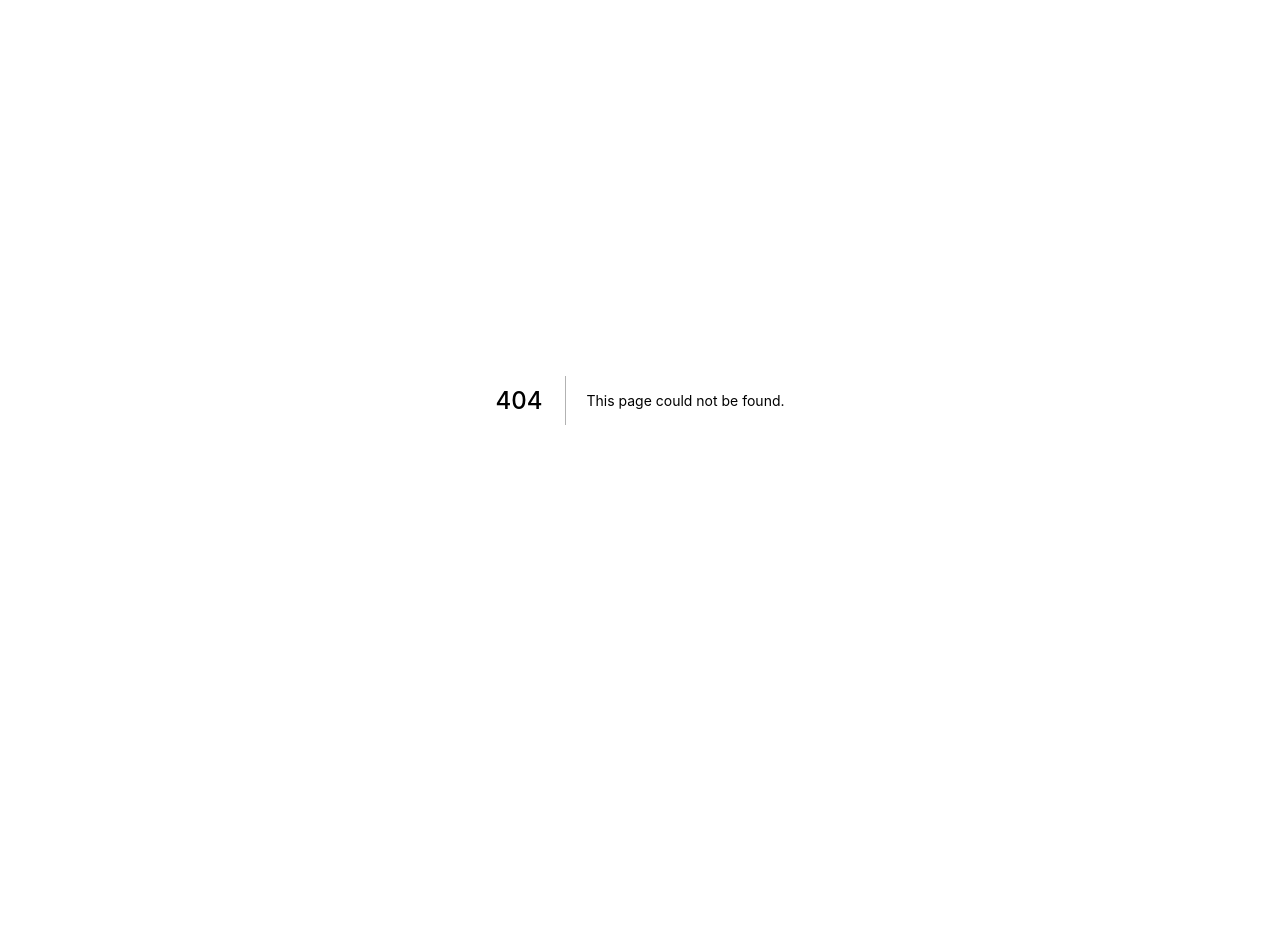
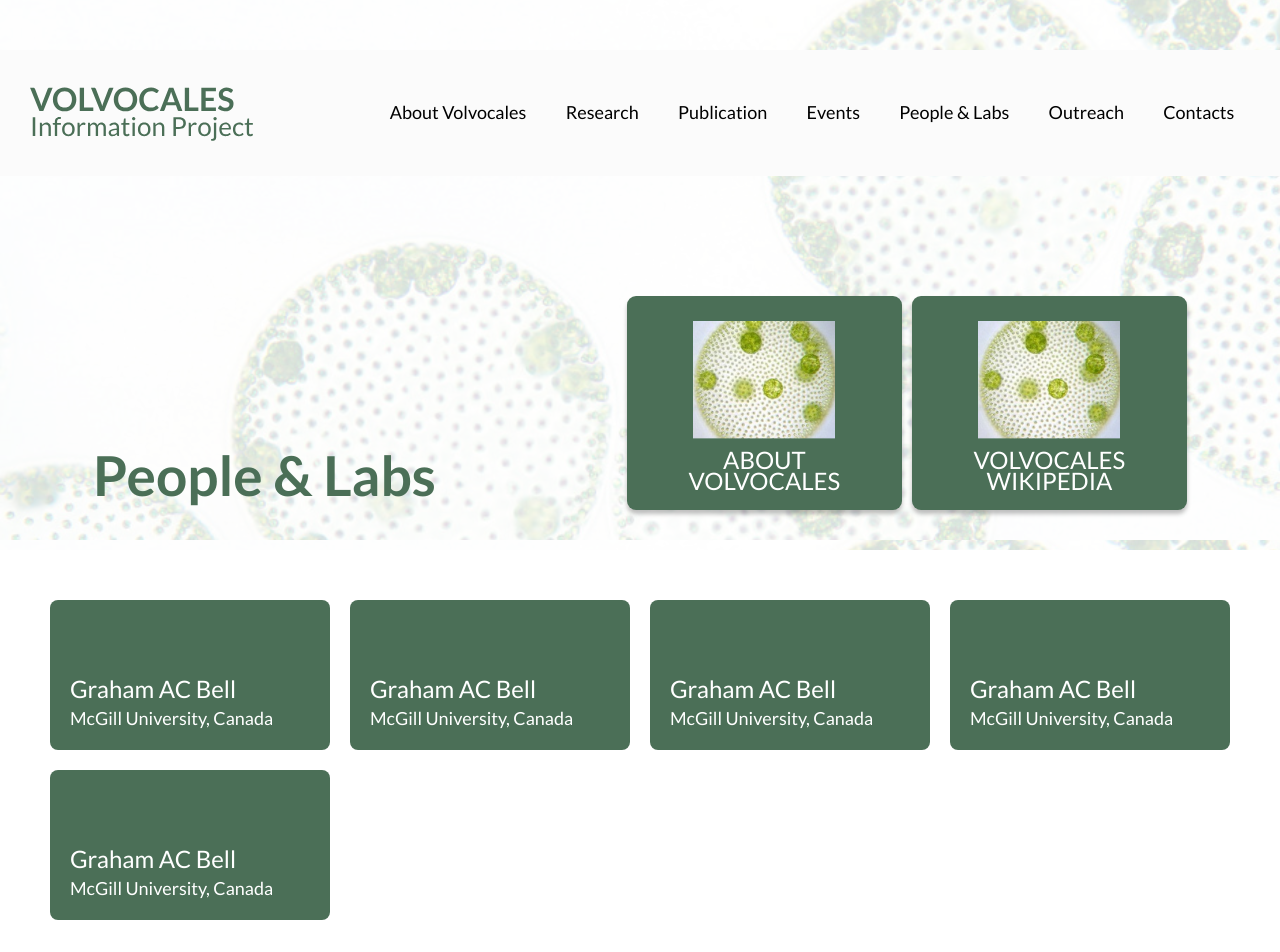
Before and after one commit to BookSadprasid/UNB-VIP, a Next.js app: page /team in a window 1280 px wide. Before the commit this address had no page. Shown: the top 952 px of the page. Before the commit the page ends 800 px from the top, so only its background shows below. Built offline with nearby package versions, Linux system fonts and the light colour scheme.

Commit message:
Create Team page

```diff
--- /dev/null
+++ b/pages/team.jsx
@@ -0,0 +1,54 @@
+import Head from "next/head";
+import { Header, Footer } from "../components";
+import styles from "../styles/Home.module.scss";
+import teamStyles from "../styles/Team.module.scss";
+
+export default function Team() {
+  return (
+    <>
+      <Head>
+        <title>People & Labs | Volvocales Information Project</title>
+      </Head>
+
+      <Header
+        links={[
+          {
+            name: "About Volvocales",
+            href: "/about",
+          },
+          {
+            name: "Volvocales Wikipedia",
+            href: "/wiki",
+          },
+        ]}
+      >
+        <h1>People & Labs</h1>
+      </Header>
+      <main className={styles.main}>
+        <div className={teamStyles.container}>
+          <div>
+            <p>Graham AC Bell</p>
+            <address>McGill University, Canada</address>
+          </div>
+          <div>
+            <p>Graham AC Bell</p>
+            <address>McGill University, Canada</address>
+          </div>
+          <div>
+            <p>Graham AC Bell</p>
+            <address>McGill University, Canada</address>
+          </div>
+          <div>
+            <p>Graham AC Bell</p>
+            <address>McGill University, Canada</address>
+          </div>
+          <div>
+            <p>Graham AC Bell</p>
+            <address>McGill University, Canada</address>
+          </div>
+        </div>
+      </main>
+      <Footer />
+    </>
+  );
+}
--- /dev/null
+++ b/styles/Team.module.scss
@@ -0,0 +1,28 @@
+.container {
+  display: grid;
+  grid-template-columns: repeat(4, 1fr);
+  grid-auto-rows: 150px;
+  gap: 20px;
+
+  > div {
+    background-color: #4b6f57;
+    color: #fff;
+    border-radius: 8px;
+    padding: 20px;
+    display: flex;
+    flex-direction: column;
+    justify-content: end;
+    gap: 8px;
+    text-align: left;
+
+    p {
+      margin: 0;
+      font-size: 24px;
+    }
+
+    address {
+      font-style: normal;
+      font-size: 18px;
+    }
+  }
+}
```
